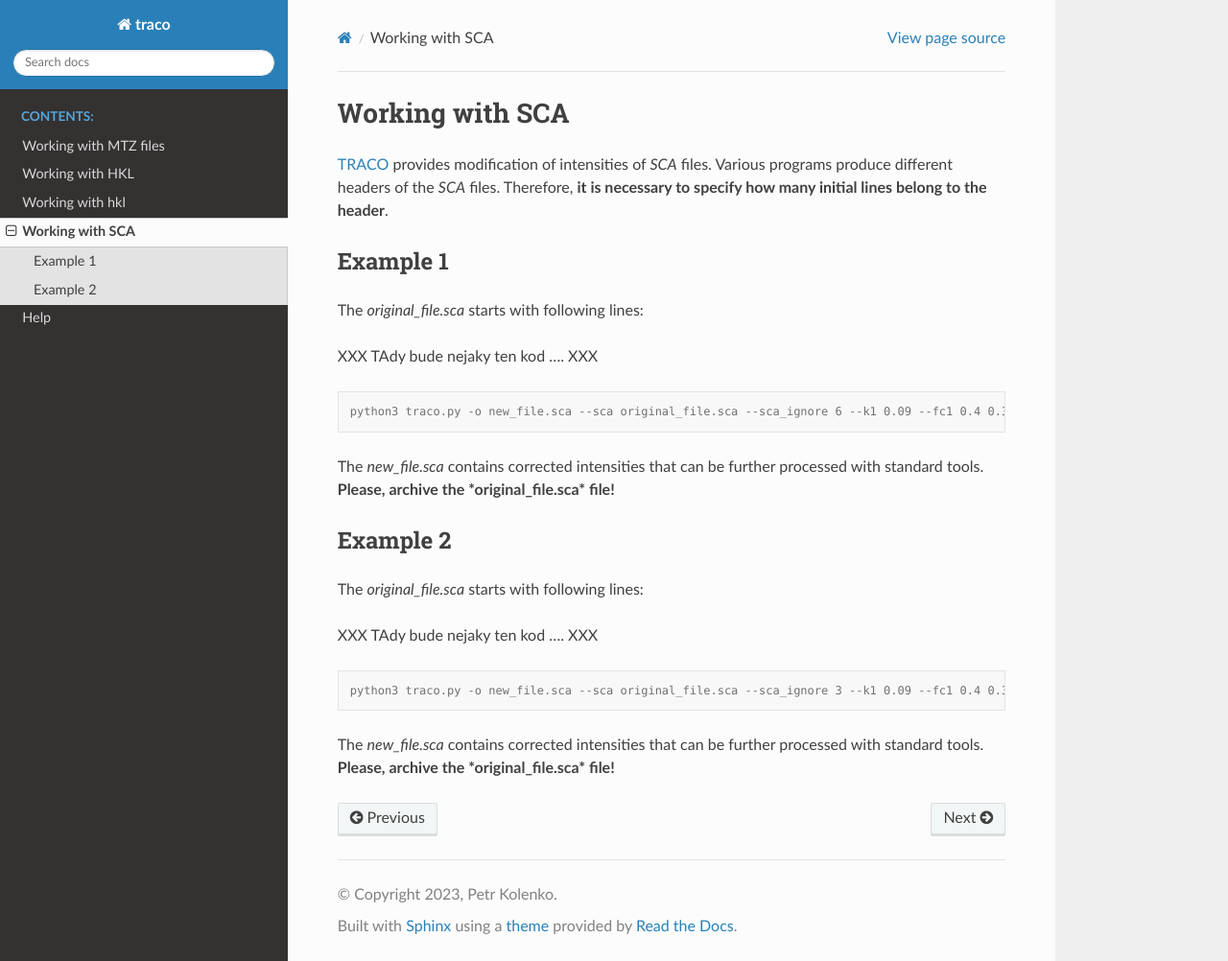
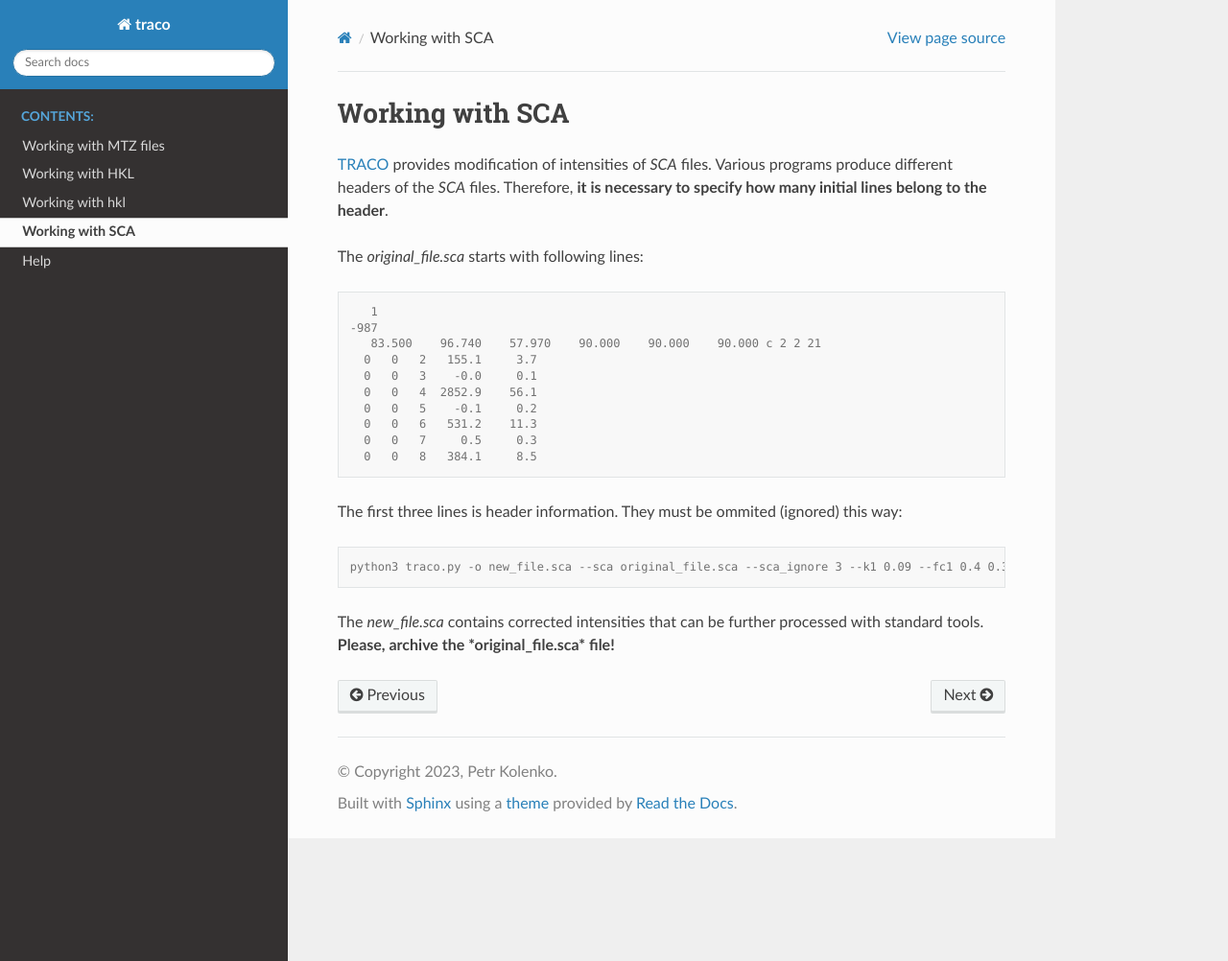
Before and after one commit to kolenpe1/traco, a Sphinx documentation site: the page built from docs/source/sca.rst, in a window 1280 px wide and 1002 px high. Shown: the whole window at 96% size. Built offline with Sphinx 7.4.7 and the Read the Docs theme 2.0.0, drawn with Linux system fonts in a browser that asks for light colours.

Commit message:
Updated documentation

```diff
--- a/docs/source/sca.rst
+++ b/docs/source/sca.rst
@@ -5,26 +5,22 @@ Working with SCA
 
 :ref:`TRACO <intro>` provides modification of intensities of *SCA* files. Various programs produce different headers of the *SCA* files. Therefore, **it is necessary to specify how many initial lines belong to the header**.
 
-Example 1
----------
-
 The *original_file.sca* starts with following lines:
-
-XXX TAdy bude nejaky ten kod .... XXX
 
 .. code-block:: console
 
-   python3 traco.py -o new_file.sca --sca original_file.sca --sca_ignore 6 --k1 0.09 --fc1 0.4 0.3 0.0 --k2 0.13 --fc2 ...
+       1
+    -987
+       83.500    96.740    57.970    90.000    90.000    90.000 c 2 2 21
+      0   0   2   155.1     3.7
+      0   0   3    -0.0     0.1
+      0   0   4  2852.9    56.1
+      0   0   5    -0.1     0.2
+      0   0   6   531.2    11.3
+      0   0   7     0.5     0.3
+      0   0   8   384.1     8.5
 
-The *new_file.sca* contains corrected intensities that can be further processed with standard tools. **Please, archive the *original_file.sca* file!**
-
-
-Example 2
----------
-
-The *original_file.sca* starts with following lines:
-
-XXX TAdy bude nejaky ten kod .... XXX
+The first three lines is header information. They must be ommited (ignored) this way:
 
 .. code-block:: console
 
```
Also changed, not shown: 6 other files.
